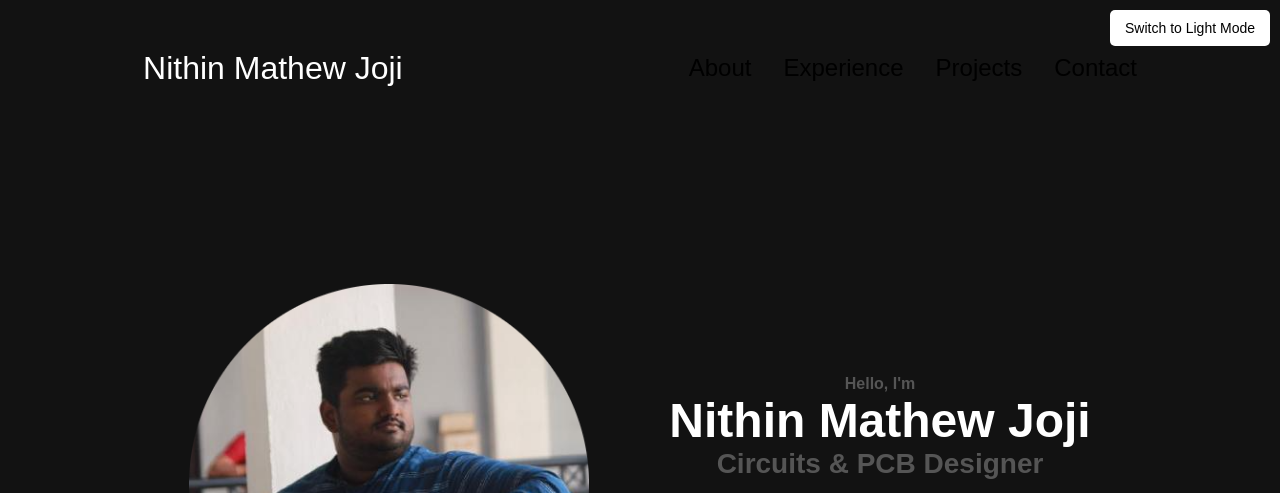
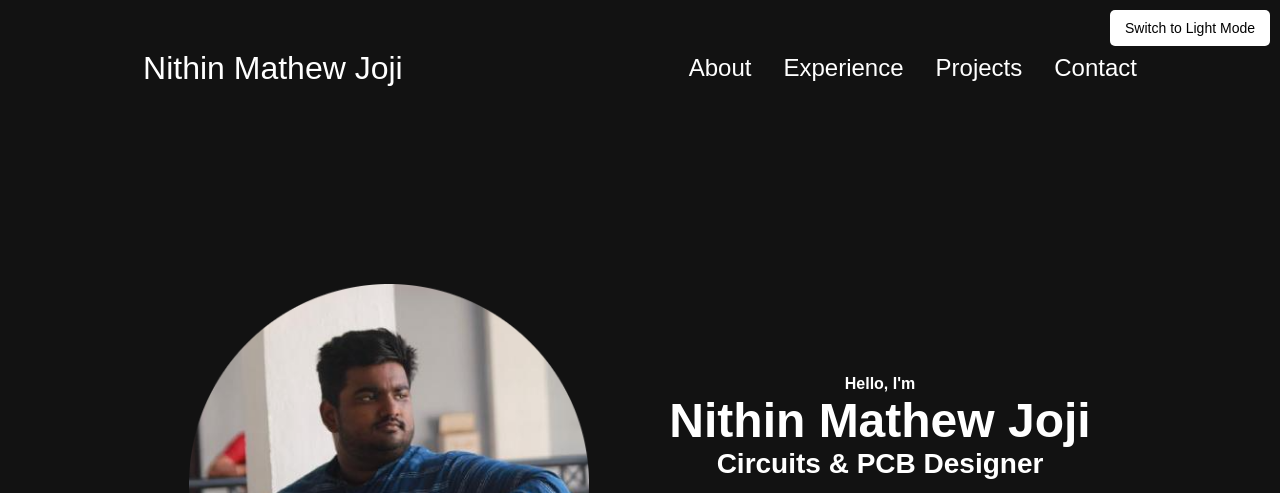
Before and after one commit to nithinmathewjoji/portfolio-new, a plain HTML site: page index.html in a window 1280 px wide. Both pictures are taken after a click on the button "Switch Theme". Shown: the top 493 px of the page. Drawn offline with Linux system fonts and the light colour scheme.

Commit message:
Update theme.css

```diff
--- a/theme.css
+++ b/theme.css
@@ -9,7 +9,14 @@ body {
 /* Dark Theme */
 .dark-theme {
     background-color: #121212;
-    color: white;
+    color: white;  /* Ensure text is visible in dark mode */
+}
+
+/* Ensure specific elements are visible */
+.dark-theme h1,
+.dark-theme p,
+.dark-theme a {
+    color: white;  /* Set text color for all elements */
 }
 
 /* Theme Toggle Button */
```
